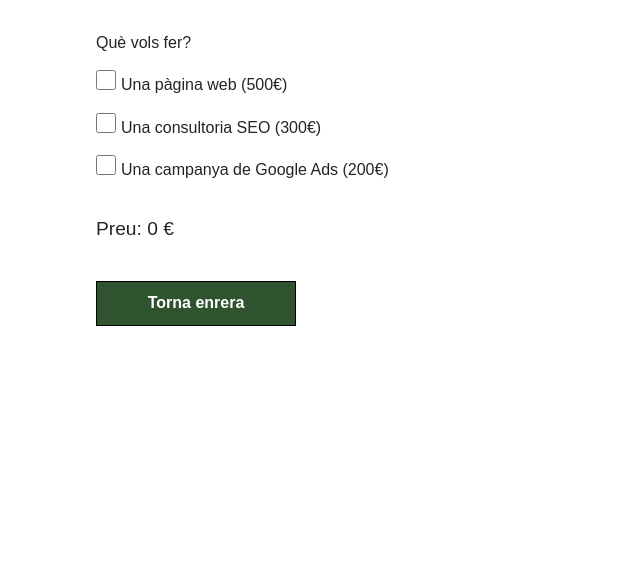
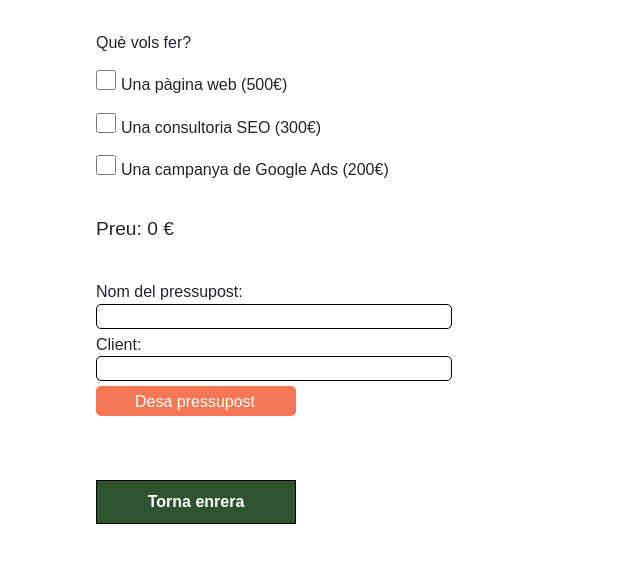
Before and after one commit to jordisz/S7, a Vue app: page / in a window 1280 px wide. Shown: the top 562 px of the page, without its empty margins (0-640 px from the left). Built offline with nearby package versions, Linux system fonts and the light colour scheme.

Commit message:
Add PressupostList component

```diff
--- /dev/null
+++ b/src/components/PressupostList.vue
@@ -0,0 +1,49 @@
+<template>
+    <div class="pressupost-list">
+        <div class="pressupost">
+            <h3>{{pressupostNom}}</h3>
+            <h4>Per a {{pressupostClient}}, {{pressupostData}}</h4>
+            <p>{{pressupostServeis}}</p>
+            <p class="pressupost-preu">{{pressupostPreu}} €</p>
+        </div>
+    </div>
+</template>
+
+<script>
+export default {
+    name: "PressupostList",
+    props: {
+        pressupostNom: String,
+        pressupostClient: String,
+        pressupostData: String,
+        pressupostServeis: String,
+        pressupostPreu: Number
+    }
+}
+</script>
+
+<style scoped>
+    .pressupost {
+        width: 400px;
+        border: 1px solid black;
+        border-radius: 10px;
+        padding: 1rem;
+        margin-bottom: .3em;
+    }
+    h3 {
+        font-size: 1.2rem;
+        font-weight: bold;
+    }
+    h4 {
+        font-size: .9rem;
+    }
+    p{
+        font-size: .9rem;
+        margin-bottom: .5rem;
+    }
+    .pressupost-preu {
+        font-size: 1rem;
+        font-weight: bold;
+        margin-bottom: 0;
+    }
+</style>
--- a/src/views/Home.vue
+++ b/src/views/Home.vue
@@ -1,12 +1,11 @@
 <template>
   <div class="home">
+    <div class="columna esquerra">
       <p>Què vols fer?</p>
-
       <div class="checkbox">
         <input type="checkbox" v-model="web" @click="resetPanell">
         <label>Una pàgina web (500€)</label>
       </div>
-
       <transition name="grow">
         <Panell
           v-if="web"
@@ -28,20 +27,42 @@
         <p>Preu: {{ preu }} €</p>
       </div>
 
+      <div class="save">
+        <label>Nom del pressupost:</label>
+        <input type="text" v-model="nom" />
+        <label>Client:</label>
+        <input type="text" v-model="client" />
+        <button @click="addPressupost">Desa pressupost</button>
+      </div>
+
       <router-link to="/benvinguda">
         <div class="button">Torna enrera</div>
       </router-link>
+    </div>
 
+    <div class="columna dreta">
+      <PressupostList
+        v-for="pressupost in pressupostArray"
+        :key="pressupost.id"
+        :pressupostNom="pressupost.nom"
+        :pressupostClient="pressupost.client"
+        :pressupostData="pressupost.data.toLocaleString()"
+        :pressupostServeis="pressupost.serveis"
+        :pressupostPreu="pressupost.preu"
+        />
+    </div>
   </div>
 </template>
 
 <script>
-import Panell from '@/components/Panell.vue'
+import Panell from '@/components/Panell.vue';
+import PressupostList from '@/components/PressupostList.vue';
 
 export default {
   name: 'Home',
   components: {
-    Panell
+    Panell,
+    PressupostList
   },
   data() {
     return {
@@ -49,7 +70,10 @@ export default {
       seo: false,
       ads: false,
       pagines: 0,
-      idiomes: 0
+      idiomes: 0,
+      nom: '',
+      client: '',
+      pressupostArray: []
     }
   },
   computed: {
@@ -85,6 +109,30 @@ export default {
         this.pagines = 0;
         this.idiomes = 0;
       }
+    },
+    addPressupost() {
+      let serveisArray = [];
+      if(this.web) serveisArray.push(`Web (${this.pagines} pag. / ${this.idiomes} id.)`);
+      if(this.seo) serveisArray.push('SEO');
+      if(this.ads) serveisArray.push('Google Ads');
+
+      let newPressupost = {
+        id: this.pressupostArray.length,
+        nom: this.nom || 'Sense nom',
+        client: this.client,
+        data: new Date(),
+        serveis: serveisArray.join(', '),
+        preu: this.preu
+      }
+
+      this.pressupostArray.push(newPressupost);
+
+      this.nom = '';
+      this.client = '';
+      this.web = false;
+      this.seo = false;
+      this.ads = false;
+      this.pagines = 0;
     }
   }
 }
@@ -94,6 +142,14 @@ export default {
   .home {
     width: 85vw;
     margin: 2rem auto;
+    display: flex;
+  }
+  .esquerra {
+    width: 40vw;
+  }
+  .dreta {
+    width: 50vw;
+    height: 100vh;
   }
   .checkbox {
     margin-bottom: 1em;
@@ -142,4 +198,20 @@ export default {
     }
   }
 
+  .save {
+    display: flex;
+    flex-direction: column;
+    margin-bottom: 4rem;
+  }
+  .save input {
+    width: 40ch;
+    border: 1px solid black;
+    margin-bottom: .3em;
+  }
+  .save button {
+    width: 200px;
+    font-size: 1rem;
+    border-radius: 5px;
+  }
+
 </style>
```
Lines whose indentation alone changed are shown as unchanged.
